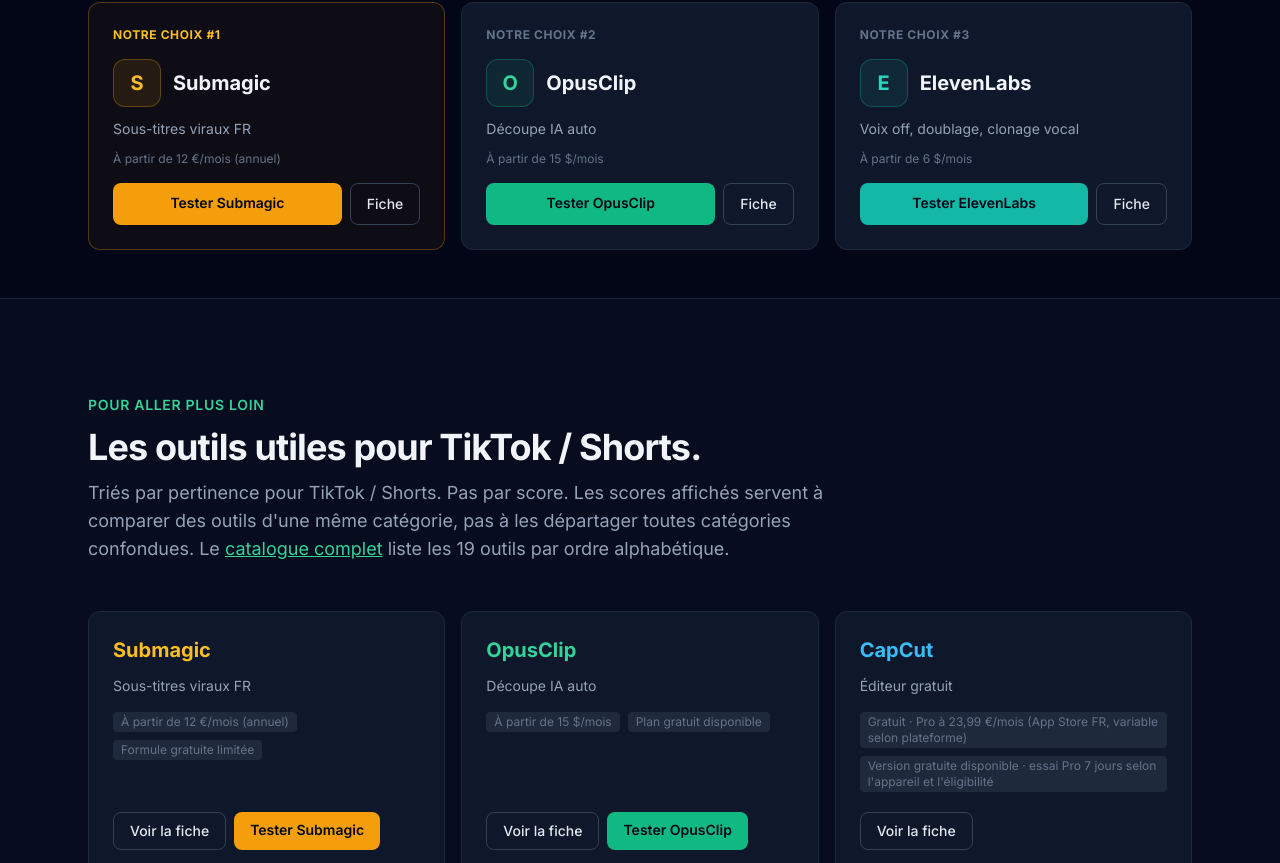
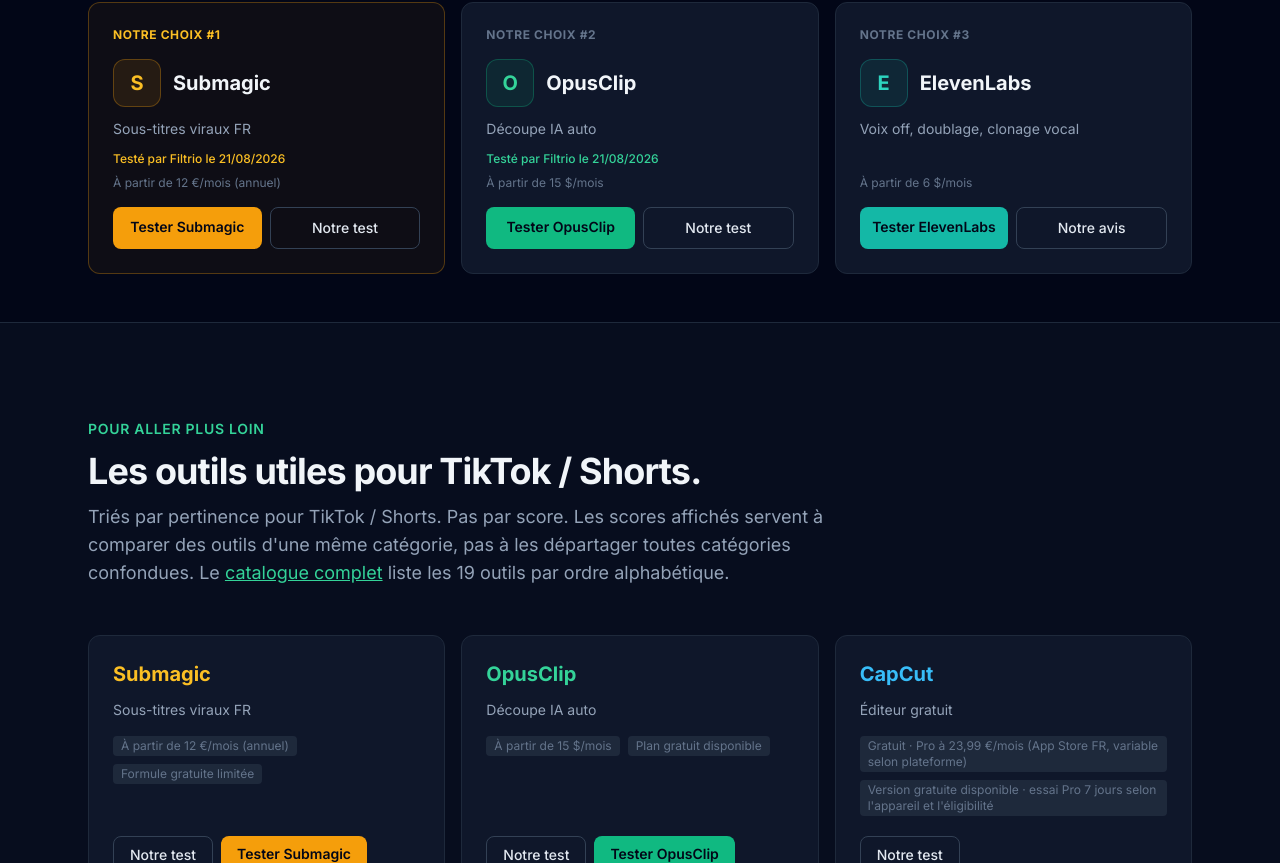
Before and after one commit to xmarko49x-create/filtrio, a Next.js app: page /tiktok-shorts in a window 1280 px wide. Shown: the part 937-1800 px from the top of the page. Built offline with nearby package versions, Linux system fonts and the light colour scheme.

Commit message:
ux(plateformes): nom cliquable vers la fiche, bouton Notre test/Notre avis, date de test visible

```diff
--- a/components/PlateformeSection.tsx
+++ b/components/PlateformeSection.tsx
@@ -96,17 +96,33 @@ export default function PlateformeSection({
                       {labelTop3(i)}
                     </span>
                   </div>
-                  <div className="flex items-center gap-3 mb-3">
+                  {/* Le nom et le logo mènent à notre fiche : sans ça, le seul
+                      lien cliquable de la carte était le bouton affilié. */}
+                  <Link
+                    href={`/outils/${o.slug}`}
+                    className="flex items-center gap-3 mb-3 group/nom"
+                  >
                     <div
                       className={`w-12 h-12 rounded-xl bg-${o.color}-500/10 border border-${o.color}-500/30 flex items-center justify-center text-${o.color}-400 font-bold text-xl flex-shrink-0`}
                     >
                       {o.name.charAt(0)}
                     </div>
-                    <h3 className="text-xl font-bold">{o.name}</h3>
-                  </div>
+                    <h3
+                      className={`text-xl font-bold group-hover/nom:text-${o.color}-400 transition`}
+                    >
+                      {o.name}
+                    </h3>
+                  </Link>
                   <p className="text-sm text-slate-400 mb-3 flex-1">
                     {o.tagline}
                   </p>
+                  {o.testeLe && (
+                    <p
+                      className={`text-xs text-${o.color}-400 mb-2 font-medium`}
+                    >
+                      Testé par Filtrio le {o.testeLe}
+                    </p>
+                  )}
                   {o.priceFrom && (
                     <p className="text-xs text-slate-500 mb-4">
                       {o.priceFrom}
@@ -119,14 +135,14 @@ export default function PlateformeSection({
                         outilSlug={o.slug}
                         outilName={o.name}
                         source="plateforme"
-                        className={`flex-1 text-center text-sm font-semibold bg-${o.color}-500 hover:bg-${o.color}-400 text-slate-950 px-4 py-2.5 rounded-lg transition`}
+                        className={`flex-1 text-center text-sm font-semibold bg-${o.color}-500 hover:bg-${o.color}-400 text-slate-950 px-3 py-2.5 rounded-lg transition whitespace-nowrap`}
                       >
                         Tester {o.name}
                       </TrackedAffiliateLink>
                     ) : (
                       <Link
                         href={`/outils/${o.slug}`}
-                        className={`flex-1 text-center text-sm font-semibold bg-${o.color}-500 hover:bg-${o.color}-400 text-slate-950 px-4 py-2.5 rounded-lg transition`}
+                        className={`flex-1 text-center text-sm font-semibold bg-${o.color}-500 hover:bg-${o.color}-400 text-slate-950 px-3 py-2.5 rounded-lg transition whitespace-nowrap`}
                       >
                         Voir {o.name}
                       </Link>
@@ -134,9 +150,9 @@ export default function PlateformeSection({
                     {showTester && (
                       <Link
                         href={`/outils/${o.slug}`}
-                        className="text-sm font-medium border border-slate-700 hover:border-slate-500 text-slate-200 px-4 py-2.5 rounded-lg transition"
+                        className="flex-1 text-center text-sm font-medium border border-slate-700 hover:border-slate-500 text-slate-200 px-3 py-2.5 rounded-lg transition whitespace-nowrap"
                       >
-                        Fiche
+                        {o.testeLe ? "Notre test" : "Notre avis"}
                       </Link>
                     )}
                   </div>
@@ -205,9 +221,13 @@ export default function PlateformeSection({
                 >
                   {/* Idem : liste multi-catégories, pas de note alignée. */}
                   <div className="mb-3">
-                    <h3 className={`text-xl font-bold text-${o.color}-400`}>
-                      {o.name}
-                    </h3>
+                    <Link href={`/outils/${o.slug}`}>
+                      <h3
+                        className={`text-xl font-bold text-${o.color}-400 hover:underline`}
+                      >
+                        {o.name}
+                      </h3>
+                    </Link>
                   </div>
                   <div className="text-sm text-slate-400 mb-4">{o.tagline}</div>
                   <div className="flex flex-wrap gap-2 text-xs text-slate-500 mb-5">
@@ -227,7 +247,7 @@ export default function PlateformeSection({
                       href={`/outils/${o.slug}`}
                       className="text-sm font-medium border border-slate-700 hover:border-slate-500 text-slate-200 px-4 py-2 rounded-lg transition"
                     >
-                      Voir la fiche
+                      {o.testeLe ? "Notre test" : "Notre avis"}
                     </Link>
                     {showTester && (
                       <TrackedAffiliateLink
--- a/lib/outils.ts
+++ b/lib/outils.ts
@@ -62,6 +62,12 @@ export interface Outil {
   ficheAvailable: boolean;
   /** Commission affilié connue (pour tri / badge "tier 1"). */
   commission?: string;
+  /**
+   * Date du test de première main publié sur la fiche (JJ/MM/AAAA).
+   * Absent = la fiche repose sur l'analyse documentaire, pas sur un test.
+   * Sert à annoncer "Notre test" plutôt que "Notre avis" dans les cartes.
+   */
+  testeLe?: string;
   /** Override du <title> SEO. Sinon template "{name} avis 2026 : prix, fonctionnalités, alternatives". */
   metaTitle?: string;
   /** Override de la meta description SEO. Sinon description générée (prix + score + tagline). */
@@ -77,6 +83,7 @@ export interface Outil {
 export const OUTILS: Outil[] = [
   {
     slug: "submagic",
+    testeLe: "21/08/2026",
     name: "Submagic",
     score: 9.2,
     color: "amber",
@@ -90,6 +97,7 @@ export const OUTILS: Outil[] = [
   },
   {
     slug: "opusclip",
+    testeLe: "21/08/2026",
     name: "OpusClip",
     score: 8.7,
     color: "emerald",
@@ -229,6 +237,7 @@ export const OUTILS: Outil[] = [
   },
   {
     slug: "capcut",
+    testeLe: "24/08/2026",
     name: "CapCut",
     score: 7.8,
     color: "sky",
@@ -304,6 +313,7 @@ export const OUTILS: Outil[] = [
   },
   {
     slug: "gpt-video",
+    testeLe: "10/11/2026",
     name: "GPT-Video",
     score: 7.8,
     color: "orange",
```
